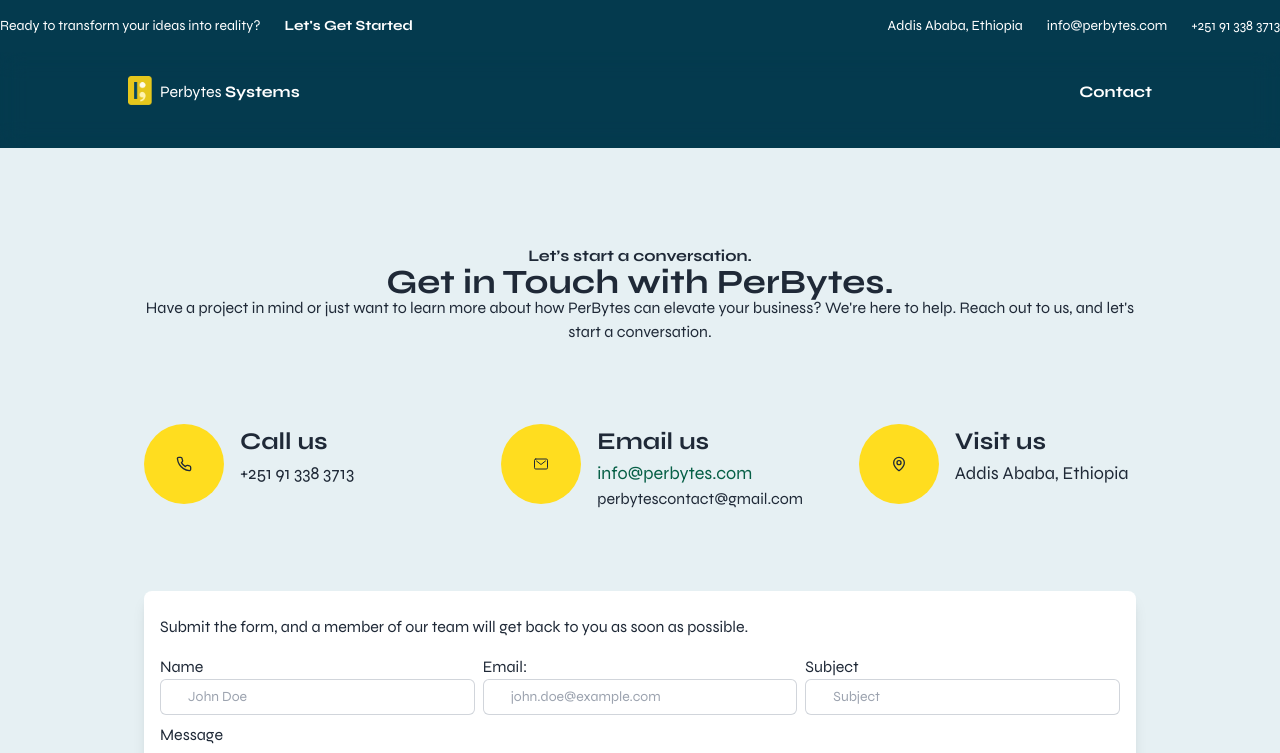
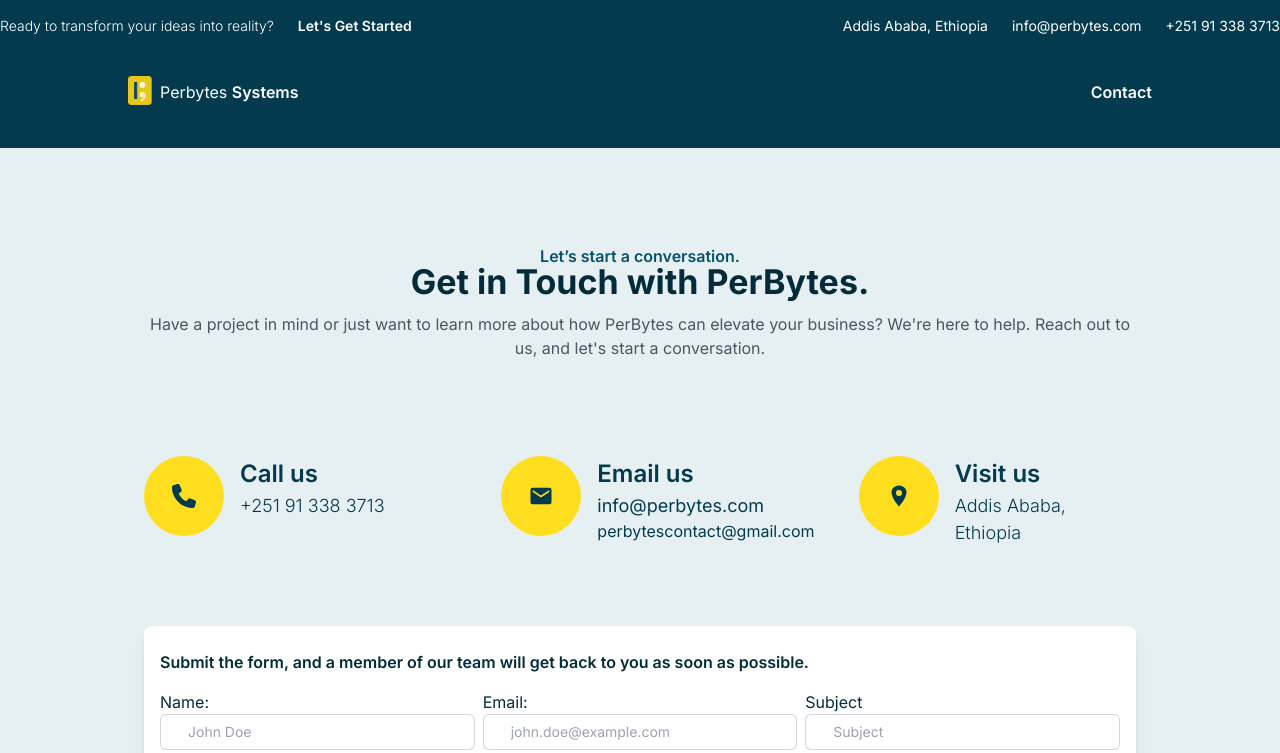
Before and after one commit to perbytes-codespace/perbytes-landing-page, a Next.js app in the folder perbytes/: page /contact in a window 1280 px wide. Shown: the top 753 px of the page. Built offline with nearby package versions, Linux system fonts and the light colour scheme.

Commit message:
fix: theme and font

```diff
--- a/perbytes/app/contact/page.tsx
+++ b/perbytes/app/contact/page.tsx
@@ -1,9 +1,9 @@
 'use client'
 
 import { useState } from "react";
-import { LuMapPin } from "react-icons/lu";
-import { FiPhone } from "react-icons/fi";
-import { IoMailOutline } from "react-icons/io5";
+import { IoLocationSharp } from "react-icons/io5";
+import { FaPhone } from "react-icons/fa6";
+import { IoMdMail } from "react-icons/io";
 
 export default function Contact() {
   const [loading, setLoading] = useState(false);
@@ -39,11 +39,11 @@
     <main className="bg-[#E6F0F3] syne mx-4">
       <div className="text-center lg:px-[8rem] grid grid-cols-1 gap-10 py-[6rem]">
         <div className=" text-center">
-          <p className="text-md font-semibold">Let’s start a conversation. </p>
-          <p className="lg:text-[34px] text-lg font-bold">
+          <p className="text-md font-semibold text-[#06516D]">Let’s start a conversation. </p>
+          <p className="lg:text-[34px] text-lg font-bold text-[#032B3A]">
             Get in Touch with PerBytes.
           </p>
-          <p>
+          <p className=" text-gray-600 my-4">
             Have a project in mind or just want to learn more about how PerBytes
             can elevate your business? We&apos;re here to help. Reach out to us, and
             let&apos;s start a conversation.
@@ -52,46 +52,46 @@
         <div className="grid grid-cols-1 lg:grid-cols-3 gap-[80px] my-10">
           <div className="flex gap-4">
             <div className="h-20 w-20 p-10 rounded-full bg-[#FFDD1F] flex justify-center items-center">
-              <span>
-                 <FiPhone />
+              <span className="text-2xl text-[#043A4E]">
+                 <FaPhone />
               </span>
             </div>
             <div className="flex flex-col text-left">
-              <p className="font-semibold text-[24px]">Call us</p>
-              <p className="text-[18px] font-light">+251 91 338 3713</p>
+              <p className="font-semibold text-[24px] text-[#043A4E]">Call us</p>
+              <p className="text-[18px] font-light text-[#043A4E]">+251 91 338 3713</p>
             </div>
           </div>
           <div className="flex gap-4">
             <div className="h-20 w-20 p-10 rounded-full bg-[#FFDD1F] flex justify-center items-center">
-              <span>
-                 <IoMailOutline />
+              <span className="text-2xl text-[#043A4E]">
+                 <IoMdMail />
               </span>
             </div>
             <div className="flex flex-col text-left ">
-              <p className="font-semibold text-[24px]">Email us</p>
-              <p className="text-[18px] text-emerald-800">
+              <p className="font-semibold text-[24px] text-[#043A4E]">Email us</p>
+              <p className="text-[18px] text-[#043A4E]">
                 <a href="mailto:info@perbytes.com">
                 info@perbytes.com
                 </a>
               </p>
-              <a href="mailto:perbytescontact@gmail.com">perbytescontact@gmail.com</a>
+              <a href="mailto:perbytescontact@gmail.com" className="text-[#043A4E]">perbytescontact@gmail.com</a>
             </div>
           </div>
           <div className="flex gap-4">
             <div className="h-20 w-20 p-10 rounded-full bg-[#FFDD1F] flex justify-center items-center">
-              <span>
-                 <LuMapPin />
+              <span className="text-2xl text-[#043A4E]">
+                 <IoLocationSharp />
               </span>
             </div>
             <div className="flex flex-col text-left">
-              <p className="font-semibold text-[24px]">Visit us</p>
-              <p className="text-[18px] font-light">Addis Ababa, Ethiopia</p>
+              <p className="font-semibold text-[24px] text-[#043A4E]">Visit us</p>
+              <p className="text-[18px] font-light text-[#043A4E]">Addis Ababa, Ethiopia</p>
             </div>
           </div>
         </div>
         <div className="px-4 py-6 rounded-lg text-left bg-white shadow-lg">
           <form onSubmit={(e) => sendEmail(e)}>
-            <p>
+            <p className="text-[#032B3A] font-semibold">
               Submit the form, and a member of our team will get back to you as
               soon as possible.
             </p>
@@ -102,46 +102,46 @@
             <div className="flex gap-2 flex-col items-left mt-4">
               <div className="grid sm:grid-cols-3 gap-2">
                 <div className="">
-                <label htmlFor="name">Name</label>
+                <label htmlFor="name" className="text-[#032B3A]">Name: </label>
                 <input
                   type="text"
                   placeholder="John Doe"
-                  className="block w-full rounded-md border-0 py-1.5 pl-7 pr-20 text-gray-900 ring-1 ring-inset ring-gray-300 placeholder:text-gray-400 focus:ring-2 focus:ring-0 sm:text-sm sm:leading-6"
+                  className="block w-full rounded-md border-0 py-1.5 pl-7 pr-20 text-gray-900 ring-1 ring-inset ring-gray-300 placeholder:text-gray-400 focus:ring-2 focus:ring-0 sm:text-sm sm:leading-6  dark:bg-white dark:text-gray-900"
                   id="name"
 
                 />
                 </div>
                 <div className="w-full">
-                <label htmlFor="email">Email: </label>
+                <label htmlFor="email" className="text-[#032B3A]">Email: </label>
                 <input
                   type="email"
                   placeholder="john.doe@example.com"
-                  className="block w-full rounded-md border-0 py-1.5 pl-7 pr-20 text-gray-900 ring-1 ring-inset ring-gray-300 placeholder:text-gray-400 focus:ring-2 focus:ring-0 sm:text-sm sm:leading-6"
+                  className="block w-full rounded-md border-0 py-1.5 pl-7 pr-20 text-gray-900 ring-1 ring-inset ring-gray-300 placeholder:text-gray-400 focus:ring-2 focus:ring-0 sm:text-sm sm:leading-6 dark:bg-white dark:text-gray-900"
                   id="email"
                   value={formData.email}
                   onChange={(e) => setFormData({ ...formData, email: e.target.value })}
                 />
                 </div>
                 <div className="">
-                <label htmlFor="subject">Subject</label>
+                <label htmlFor="subject" className="text-[#032B3A]">Subject</label>
                 <input
                   type="text"
                   placeholder="Subject"
-                  className="block w-full rounded-md border-0 py-1.5 pl-7 pr-20 text-gray-900 ring-1 ring-inset ring-gray-300 placeholder:text-gray-400 focus:ring-2 focus:ring-0 sm:text-sm sm:leading-6"
+                  className="block w-full rounded-md border-0 py-1.5 pl-7 pr-20 text-gray-900 ring-1 ring-inset ring-gray-300 placeholder:text-gray-400 focus:ring-2 focus:ring-0 sm:text-sm sm:leading-6  dark:bg-white dark:text-gray-900"
                   id="subject"
                   value={formData.subject}
                   onChange={(e) => setFormData({ ...formData, subject: e.target.value })}
                 />
                 </div>
               </div>
-              <div className="grid grid-cols-1 gap-2">
-                <label htmlFor="message">Message</label>
+              <div className="grid grid-cols-1">
+                <label htmlFor="message" className="text-[#032B3A]">Message: </label>
                 <textarea
                   name=""
                   id="message"
                   cols={30}
                   rows={10}
-                  className="p-2 rounded-md border border-gray-300 focus:outline-none focus:ring-none rounded-lg "
+                  className="p-2 rounded-md border border-gray-300 focus:outline-none focus:ring-none rounded-lg  dark:bg-white dark:text-gray-900"
                   placeholder="Write text here ..."
                   value={formData.message}
                   onChange={(e) => setFormData({ ...formData, message: e.target.value })}
--- a/perbytes/app/layout.tsx
+++ b/perbytes/app/layout.tsx
@@ -1,8 +1,8 @@
 import type { Metadata } from 'next'
-import { Syne } from 'next/font/google'
+import { Inter } from 'next/font/google'
 
-const SyneFont = Syne({
-  weight: ['400', '700'],
+const SyneFont = Inter({
+  weight: ['100' , '200', '300', '500', '600', '400', '700'],
   subsets: ['latin'],
 })
 
--- a/perbytes/tailwind.config.ts
+++ b/perbytes/tailwind.config.ts
@@ -7,5 +7,6 @@
     './app/**/*.{js,ts,jsx,tsx,mdx}',
   ],
   plugins: [require("daisyui")],
+  darkMode: "media",
 }
 export default config
```
Also changed, not shown: perbytes/app/page.tsx (+24 -24 lines), 1 other file (tests, documents, lock files or other folders).
